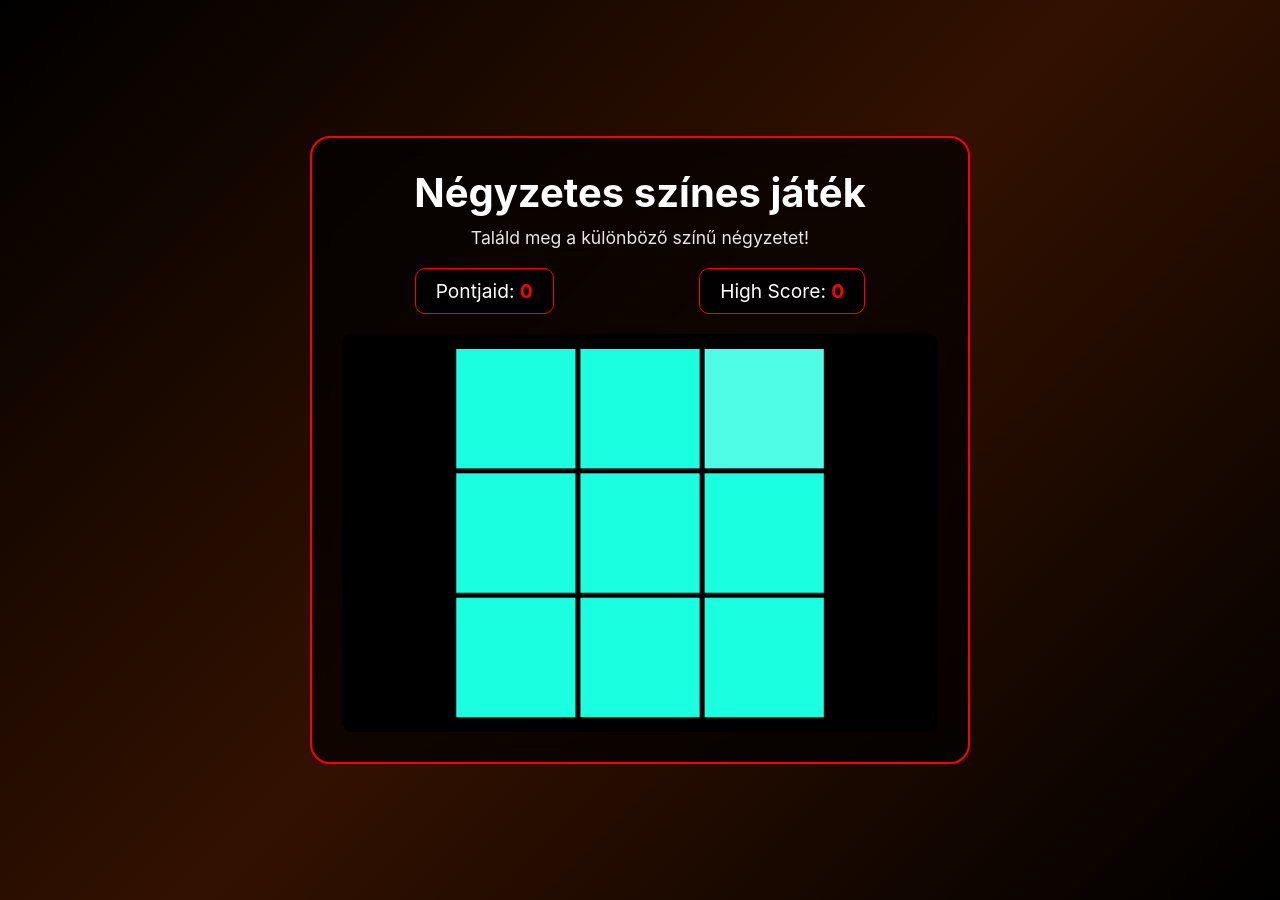
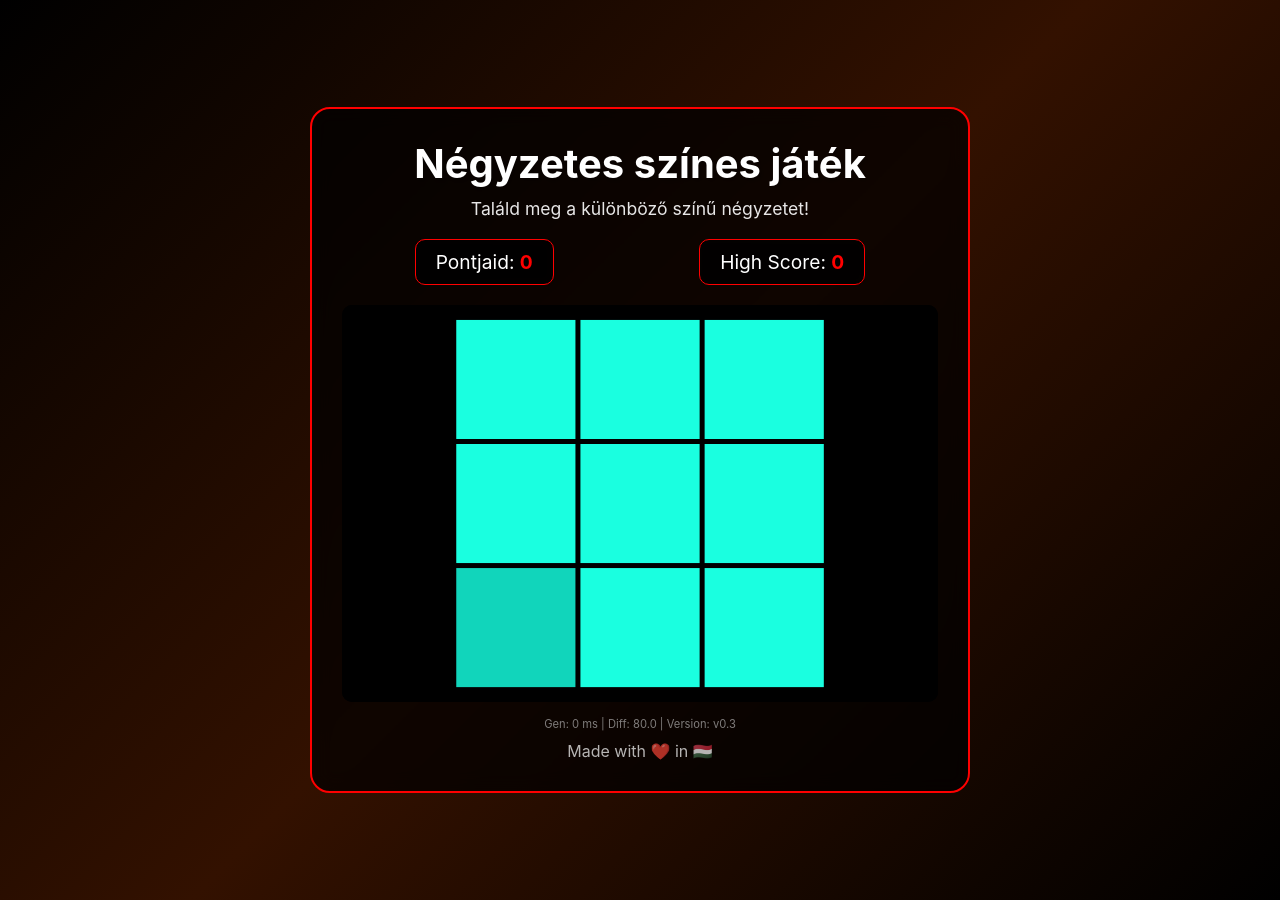
Before and after one commit to forcemagic/forcemagic.github.io, a Jekyll site: the page szinozon.html, which Jekyll copies as it is, in a window 1280 px wide. Built offline with Jekyll 4.4.1, drawn with Linux system fonts in a browser that asks for light colours; part of the change alters nothing that is shown.

Commit message:
feat: szinozon improvements

```diff
--- a/szinozon.html
+++ b/szinozon.html
@@ -182,6 +182,22 @@
         .play-again-btn:hover {
             transform: scale(1.05);
         }
+
+        .game-info {
+            text-align: center;
+            margin-top: 15px;
+            font-size: 0.7em;
+            opacity: 0.6;
+            color: #cccccc;
+        }
+
+        .made-with {
+            text-align: center;
+            margin-top: 10px;
+            font-size: 1em;
+            opacity: 0.7;
+            color: #ffffff;
+        }
     </style>
 </head>
 <body>
@@ -196,6 +212,12 @@
         </div>
         <div class="canvas-wrapper">
             <canvas id="gameCanvas" width="600" height="400"></canvas>
+        </div>
+        <div class="game-info">
+            <div>Gen: <span id="generationTime">0.00</span> ms | Diff: <span id="difficultyRating">40.0</span> | Version: v0.3</div>
+        </div>
+        <div class="made-with">
+            <div>Made with ❤️ in 🇭🇺</div>
         </div>
     </div>
 
@@ -224,6 +246,8 @@
                 this.animationFrame = 0;
                 this.showingCorrect = false;
                 this.correctFlashTime = 0;
+                this.currentDifficulty = 80;
+                this.generationTime = 0;
 
                 this.init();
             }
@@ -284,16 +308,31 @@
             }
 
             generateSquares() {
+                // Start performance timing
+                const startTime = performance && performance.now ? performance.now() : Date.now();
+
                 // Generate random hue for each round (0-360 degrees)
                 const hue = Math.floor(Math.random() * 360); // Random color hue
                 const baseSaturation = 100; // Maximum saturation for vibrant colors
                 const baseLightness = 55; // Medium lightness for good contrast
 
-                // Dynamic difficulty scaling: start easy (40), scale down to very hard (8)
-                const maxDiff = 40; // Easy start
+                // Dynamic difficulty scaling: start very easy (80), scale down to very hard (8)
+                const maxDiff = 80; // Very easy start
                 const minDiff = 8;  // Very hard minimum
                 const difficultyProgress = Math.min(this.score / 100, 1); // Scale over 100 correct answers
-                const MIN_LIGHTNESS_DIFF = Math.max(minDiff, maxDiff - (difficultyProgress * (maxDiff - minDiff)));
+                const baseDifficulty = Math.max(minDiff, maxDiff - (difficultyProgress * (maxDiff - minDiff)));
+
+                // Add randomization +/- 10 to the difficulty
+                const randomVariation = (Math.random() - 0.5) * 20; // -10 to +10
+                const MIN_LIGHTNESS_DIFF = Math.max(minDiff, Math.min(maxDiff, baseDifficulty + randomVariation));
+
+                // Calculate saturation difference based on difficulty (harder = smaller sat difference)
+                const maxSatDiff = 15; // Maximum saturation difference for very easy
+                const minSatDiff = 2;  // Minimum saturation difference for very hard
+                const satDifficultyProgress = (maxDiff - MIN_LIGHTNESS_DIFF) / (maxDiff - minDiff); // Invert so harder = higher progress
+                const MIN_SATURATION_DIFF = Math.max(minSatDiff, maxSatDiff - (satDifficultyProgress * (maxSatDiff - minSatDiff)));
+
+                this.currentDifficulty = MIN_LIGHTNESS_DIFF;
 
                 // Generate different square color with lightness variation
                 let diffLightness;
@@ -302,20 +341,28 @@
                 const maxAttempts = 100;
 
                 do {
-                    // Tighter lightness range for more subtle differences
-                    diffLightness = 45 + Math.random() * 20; // Range 45-65 (was 35-75)
-                    // Add small saturation variations for more subtle differences
-                    diffSaturation = baseSaturation + (Math.random() - 0.5) * 6; // ±3 points
-                    diffSaturation = Math.max(94, Math.min(100, diffSaturation)); // Keep within 94-100 range
+                    // Generate lightness and saturation variations based on difficulty
+                    diffLightness = 45 + Math.random() * 20; // Range 45-65
+
+                    // Saturation variation controlled by difficulty
+                    const satVariationRange = MIN_SATURATION_DIFF * 2; // Double the min diff for variation range
+                    diffSaturation = baseSaturation + (Math.random() - 0.5) * satVariationRange;
+                    diffSaturation = Math.max(85, Math.min(100, diffSaturation)); // Keep within reasonable range
                     attempts++;
 
-                    // Force a minimum difference if we've tried too many times
+                    // Check if both lightness and saturation differences meet minimum requirements
+                    const lightnessOk = Math.abs(diffLightness - baseLightness) >= MIN_LIGHTNESS_DIFF;
+                    const saturationOk = Math.abs(diffSaturation - baseSaturation) >= MIN_SATURATION_DIFF;
+
+                    // Force minimum differences if we've tried too many times
                     if (attempts >= maxAttempts) {
                         diffLightness = baseLightness + (Math.random() > 0.5 ? MIN_LIGHTNESS_DIFF : -MIN_LIGHTNESS_DIFF);
                         diffLightness = Math.max(45, Math.min(65, diffLightness));
+                        diffSaturation = baseSaturation + (Math.random() > 0.5 ? MIN_SATURATION_DIFF : -MIN_SATURATION_DIFF);
+                        diffSaturation = Math.max(85, Math.min(100, diffSaturation));
                         break;
                     }
-                } while (Math.abs(diffLightness - baseLightness) < MIN_LIGHTNESS_DIFF);
+                } while (Math.abs(diffLightness - baseLightness) < MIN_LIGHTNESS_DIFF && Math.abs(diffSaturation - baseSaturation) < MIN_SATURATION_DIFF);
 
                 // Create squares with larger size and smaller gaps
                 this.squares = [];
@@ -362,6 +409,10 @@
                         pulseTime: 0
                     });
                 }
+
+                // End performance timing and store result
+                const endTime = performance && performance.now ? performance.now() : Date.now();
+                this.generationTime = (endTime - startTime).toFixed(2); // Keep as milliseconds
             }
 
             handleClick(event) {
@@ -421,6 +472,8 @@
             updateScoreDisplay() {
                 document.getElementById('score').textContent = this.score;
                 document.getElementById('highScore').textContent = this.highScore;
+                document.getElementById('difficultyRating').textContent = this.currentDifficulty.toFixed(1);
+                document.getElementById('generationTime').textContent = this.generationTime;
             }
 
             showGameOverModal() {
```
